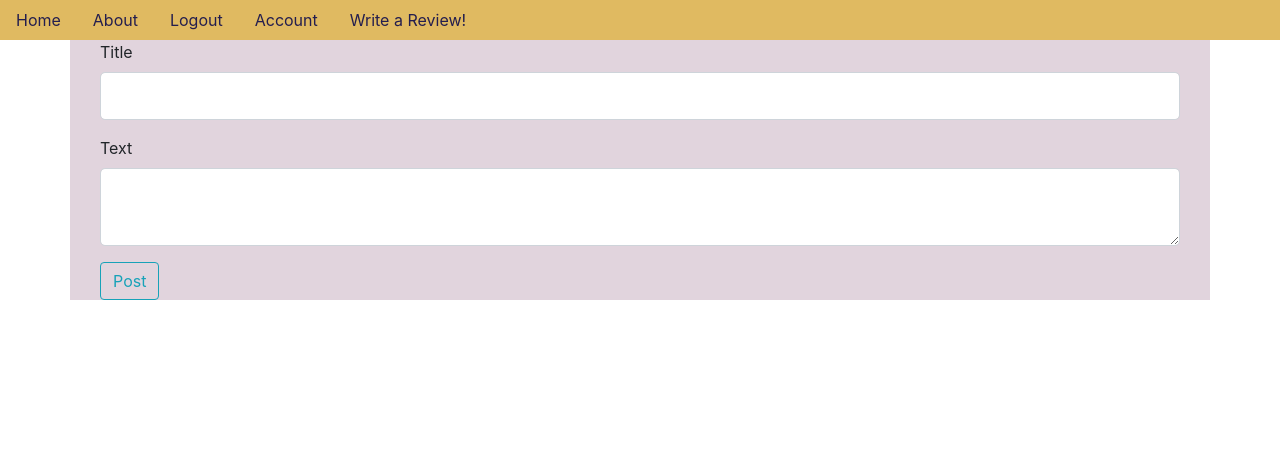
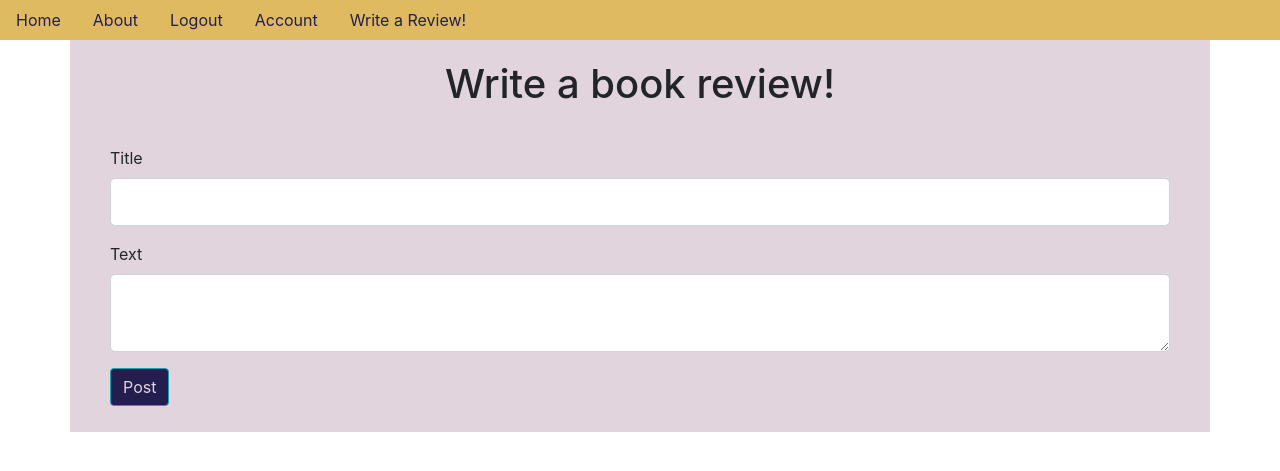
Before and after one commit to mrin-tech/BookBuzz, a Flask app: page /create in a window 1280 px wide. Shown: the top 471 px of the page. Run offline with Flask 2, Linux system fonts and the light colour scheme; a user stored in the database is signed in; some libraries are stand-ins or nearby versions.

Commit message:
edited more css

```diff
--- a/bookReviewBlog/core/views.py
+++ b/bookReviewBlog/core/views.py
@@ -5,7 +5,7 @@ core = Blueprint('core', __name__)
 @core.route('/')
 def index():
     page = request.args.get('page', 1, type=int)
-    blog_posts = BlogPost.query.order_by(BlogPost.date.desc()).paginate(page=page, per_page=10)
+    blog_posts = BlogPost.query.order_by(BlogPost.date.desc()).paginate(page=page, per_page=5)
     return render_template('index.html', blog_posts=blog_posts)
 
 @core.route('/info')
--- a/bookReviewBlog/templates/account.html
+++ b/bookReviewBlog/templates/account.html
@@ -1,6 +1,6 @@
 {% extends "base.html" %}
 {% block content %}
-    <div class="jumbotron" >
+    <div class="jumbotron" style="background-color: #E1D4DD;">
         <div align='center'>
             <h1>Welcome to the page for {{current_user.username}}</h1>
             <img align='center' src="{{url_for('static', filename='profilePics/'+current_user.profile_image)}}">
--- a/bookReviewBlog/templates/blogPostView.html
+++ b/bookReviewBlog/templates/blogPostView.html
@@ -1,6 +1,6 @@
 {% extends "base.html" %}
 {% block content %}
-<div class="jumbotron">
+<div class="jumbotron" style="background-color: #E1D4DD;">
     <h1>{{ post.title }}</h1>
     <h2>Written by: {{post.author.username}}</h2>
     <h3>Published: {{ post.date.strftime('%B %d, %Y') }}</h3>
--- a/bookReviewBlog/templates/createPost.html
+++ b/bookReviewBlog/templates/createPost.html
@@ -1,7 +1,10 @@
 {% extends "base.html" %}
 {% block content %}
 <div class="container">
-  <form class="form-group" method="POST">
+  <div style="display: flex; justify-content: center; align-items:center;  padding: 20px;">
+    <h1>Write a book review!</h1>
+  </div>
+  <form class="form-group" method="POST" style="padding: 10px;">
      {{ form.hidden_tag() }}
 
      <div class="form-group">
@@ -13,7 +16,7 @@
      {{ form.text(class="form-control form-control-lg") }}
      </div>
      <div class="form-group">
-         {{ form.submit(class="btn btn-outline-info") }}
+         {{ form.submit(class="btn btn-outline-info", style="color: #E1D4DD; background-color: #241E4E;") }}
      </div>
   </form>
 
--- a/bookReviewBlog/templates/index.html
+++ b/bookReviewBlog/templates/index.html
@@ -29,11 +29,11 @@
             <ul class="pagination justify-content-center">
             {% for page_num in blog_posts.iter_pages(left_edge=1, right_edge=1, left_current=1, right_current=2) %}
                 {% if blog_posts.page == page_num %}
-                <li class="page-item disabled">
-                <a class="page-link" href="{{ url_for('core.index', page=page_num) }}">{{ page_num }}</a></li>
+                <li class="page-item disabled" >
+                <a class="page-link" href="{{ url_for('core.index', page=page_num) }}" style="color: #E1D4DD; background-color: #241E4E;">{{ page_num }}</a></li>
                 </li>
                 {% else %}
-                <li class="page-item"><a class="page-link" href="{{ url_for('core.index', page=page_num) }}">{{ page_num }}</a></li>
+                <li class="page-item"><a class="page-link" href="{{ url_for('core.index', page=page_num) }}" style="color: #241E4E; background-color: #F2EFF1; border-color: #241E4E; border-radius: 2px;" >{{ page_num }}</a></li>
                 {% endif %}
             {% endfor %}
         </nav>
--- a/bookReviewBlog/templates/userBlogPosts.html
+++ b/bookReviewBlog/templates/userBlogPosts.html
@@ -1,7 +1,7 @@
 {% extends "base.html" %}
 {% block content %}
     <div class="container">
-        <div class="jumbotron" >
+        <div class="jumbotron" style="background-color: #E1D4DD;">
             <div align="center">
                 <h1>Welcome to the page for {{user.username}}</h1>
                 <img src="{{url_for('static',filename='profilePics/'+user.profile_image)}}">
@@ -25,11 +25,11 @@
             {% for post in blog_posts.iter_pages(left_edge=1, right_edge=1, left_current=1, right_current=1) %}
                 {% if blog_posts.page == page_num %}
                     <li class="page-item disabled">
-                        <a class="page-link" href="{{url_for('users.user_posts', username=user.username, page=page_num)}}">{{page_num}}</a>
+                        <a class="page-link" href="{{url_for('users.user_posts', username=user.username, page=page_num)}}" style="color: #E1D4DD; background-color: #241E4E;">{{page_num}}</a>
                     </li>
                 {% else %}
                     <li class="page-item">
-                        <a class="page-link" href="{{url_for('users.userPosts', username=user.username, page=page_num)}}">{{page_num}}</a>
+                        <a class="page-link" href="{{url_for('users.userPosts', username=user.username, page=page_num)}}" style="color: #241E4E; background-color: #F2EFF1; border-color: #241E4E; border-radius: 2px;">{{page_num}}</a>
                     </li>
                 {% endif %}
             {% endfor %}
```
Also changed, not shown: bookReviewBlog/data.sqlite.
